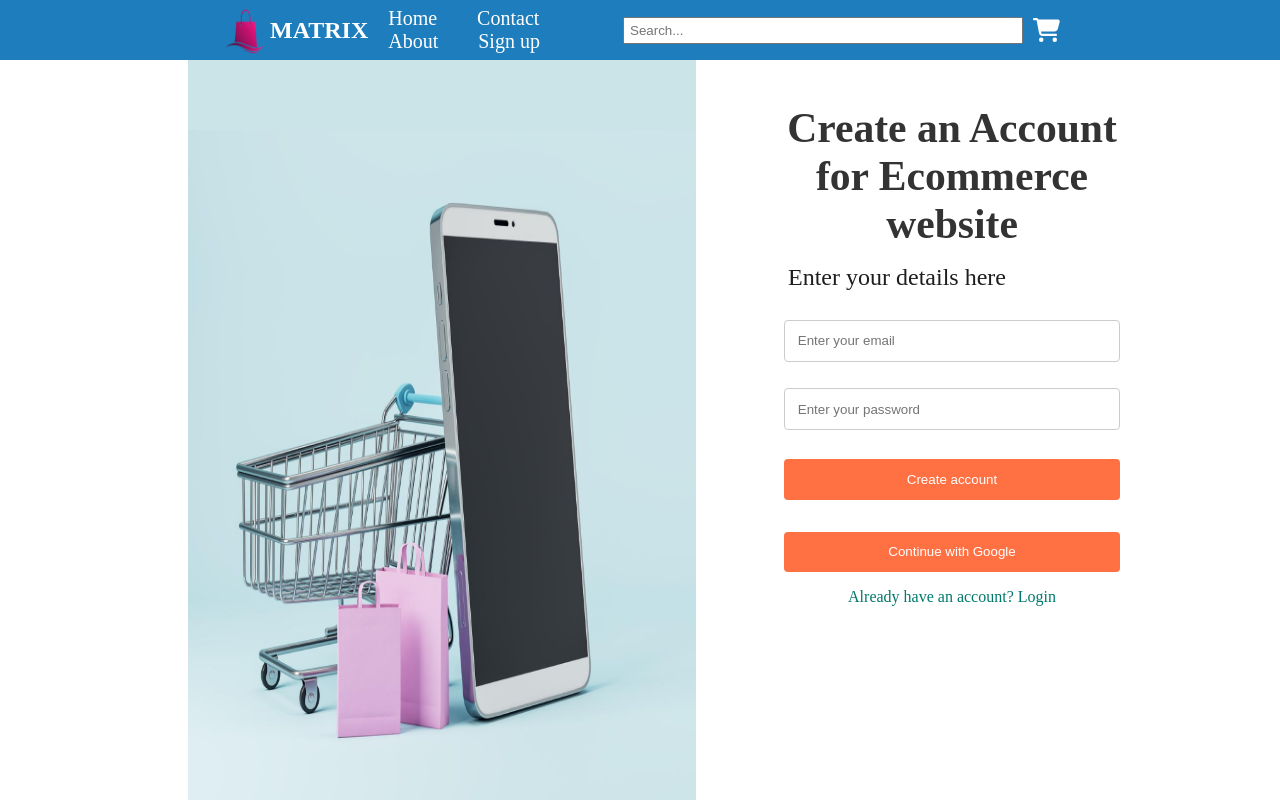
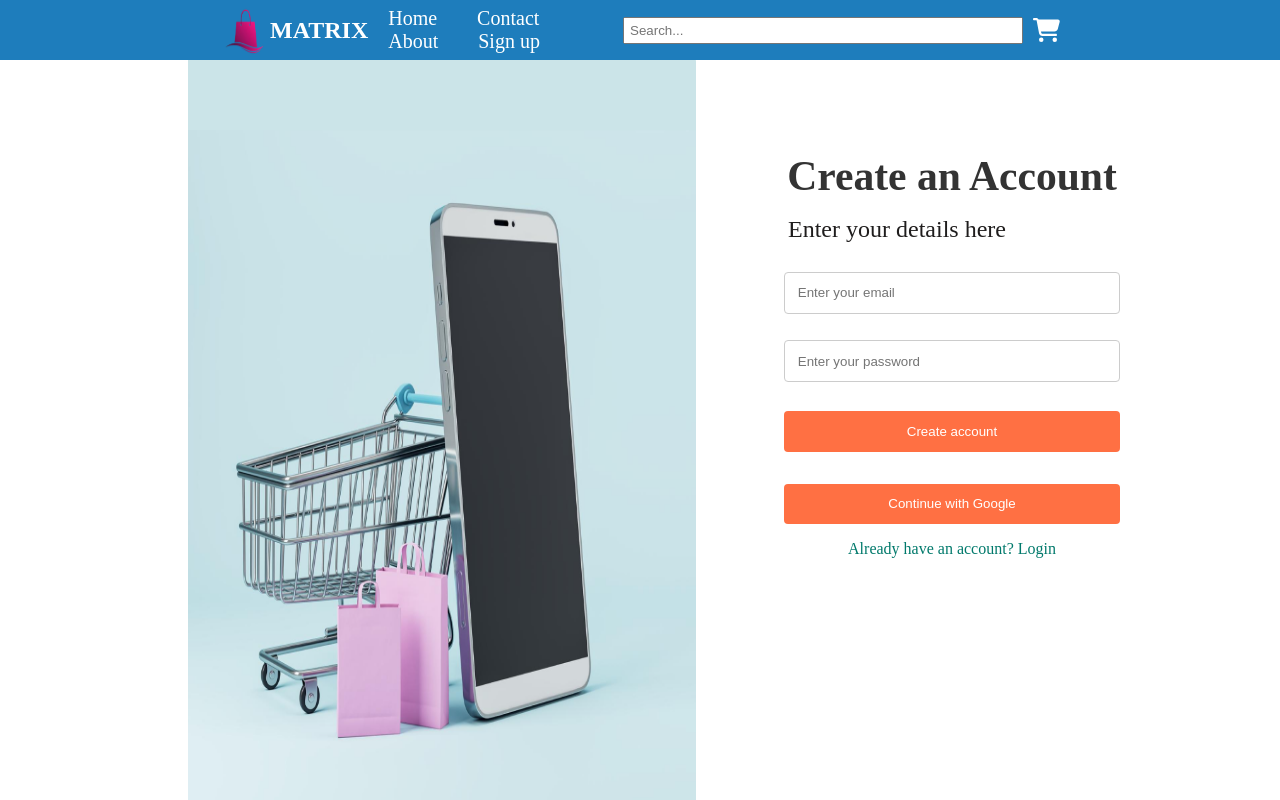
Before and after one commit to manvitha12345/Ecommerce-App, a React (Create React App) app: page /signup in a window 1280 px wide. Built offline with nearby package versions, Linux system fonts and the light colour scheme.

Commit message:
Register page

```diff
--- a/src/Pages/Signup/Signup.js
+++ b/src/Pages/Signup/Signup.js
@@ -10,7 +10,7 @@ const Signup = () => {
         <img src={side} alt="Signup Illustration" />
       </div>
       <div className="login-container">
-        <h1>Create an Account for Ecommerce website</h1>
+        <h1>Create an Account</h1>
         <h2>Enter your details here</h2>
         <form>
           <input type="email" placeholder="Enter your email" required />
```
